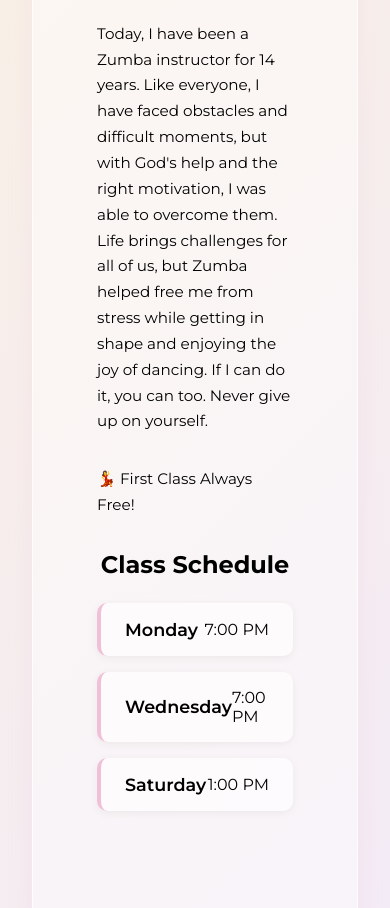
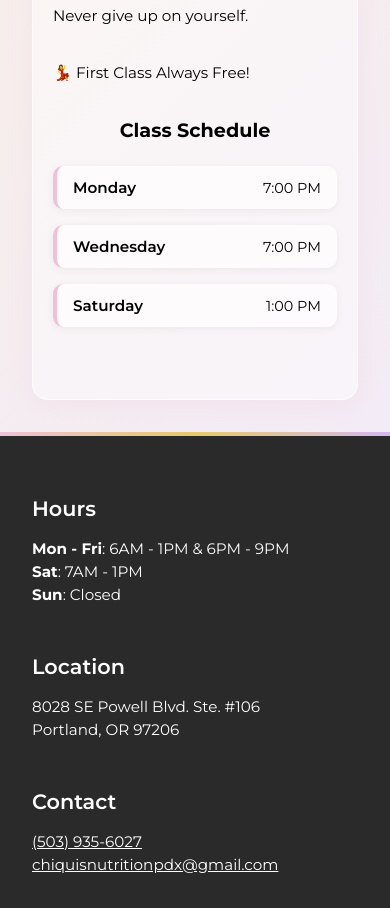
Before and after one commit to lagofvc/chiquis-nutrition, a React (Vite) app: page / in a window 390 px wide. Shown: the part 5165-6073 px from the top of the page. Built offline with nearby package versions, Linux system fonts and the light colour scheme.

Commit message:
Fix zumba section for small mobile screens

```diff
--- a/src/App.css
+++ b/src/App.css
@@ -772,6 +772,35 @@ body {
   .second-slogan {
     font-size: 1.25rem;
   }
+
+  .zumba-section {
+    padding: 1.5rem 0.75rem;
+    border-radius: 16px;
+  }
+
+  .zumba-schedule {
+    padding: 1rem 0.5rem;
+  }
+
+  .schedule-item {
+    padding: 0.75rem 1rem;
+    flex-wrap: nowrap;
+    gap: 1rem;
+  }
+
+  .schedule-item .day {
+    font-size: 0.95rem;
+    white-space: nowrap;
+  }
+
+  .schedule-item .time {
+    font-size: 0.9rem;
+    white-space: nowrap;
+  }
+
+  .zumba-schedule h3 {
+    font-size: 1.2rem;
+  }
 }
 
 @media (max-width: 1024px) {
```
